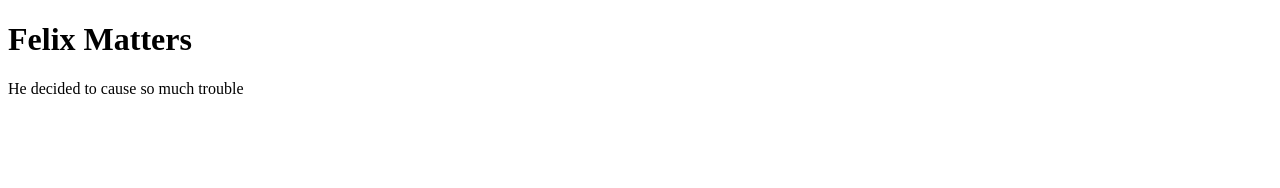
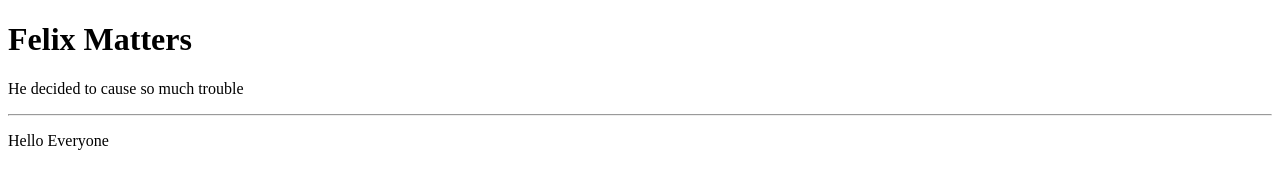
Before and after one commit to marvispraise/praise, a plain HTML site: page index.html in a window 1280 px wide. Drawn offline with Linux system fonts and the light colour scheme.

Commit message:
checkers repo

```diff
--- a/index.html
+++ b/index.html
@@ -9,5 +9,7 @@
 <body>
     <h1>Felix Matters</h1>
     <p>He decided to cause so much trouble</p>
+    <hr>
+    <p>Hello Everyone</p>
 </body>
 </html>
```
